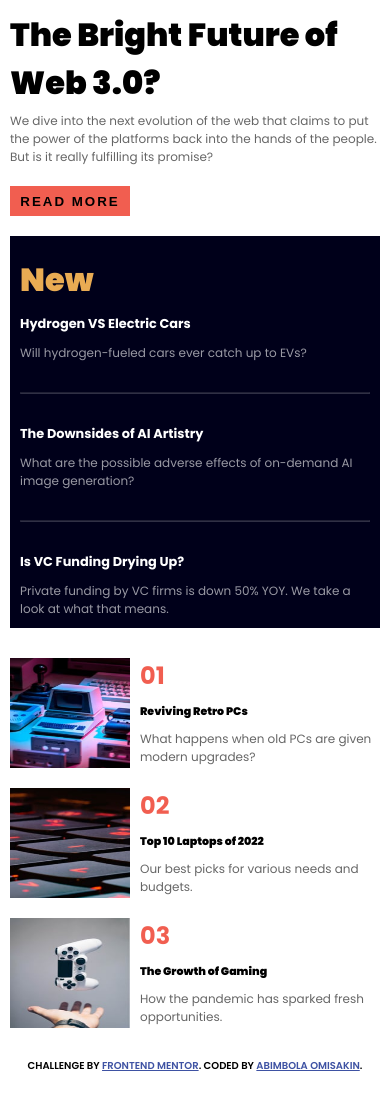
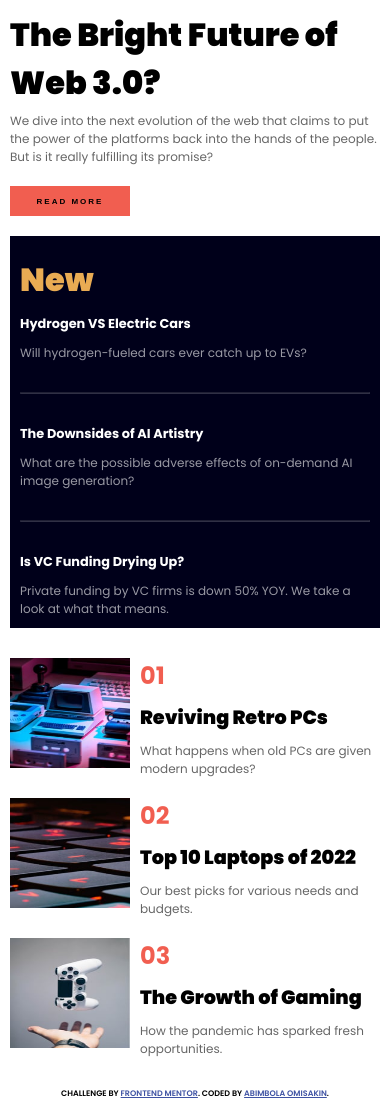
Before and after one commit to Belladihno/news-homepage-main, a plain HTML site: page index.html in a window 390 px wide. Shown: the part 277-1377 px from the top of the page. Before the commit the page ends 1351 px from the top, so only its background shows below. Drawn offline with Linux system fonts and the light colour scheme.

Commit message:
latest change

```diff
--- a/styles.css
+++ b/styles.css
@@ -122,6 +122,7 @@ button {
   gap: 20px;
 }
 .section-2 h4 {
+  font-size: 1.2rem;
   margin: 10px 0;
   font-weight: 900;
 }
@@ -180,4 +181,10 @@ hr {
     font-size: 9px;
     gap: 10px;
   }
+  button {
+    font-size: 8px;
+  }
+  .attribution {
+    font-size: 8px;
+  }
 }
```
